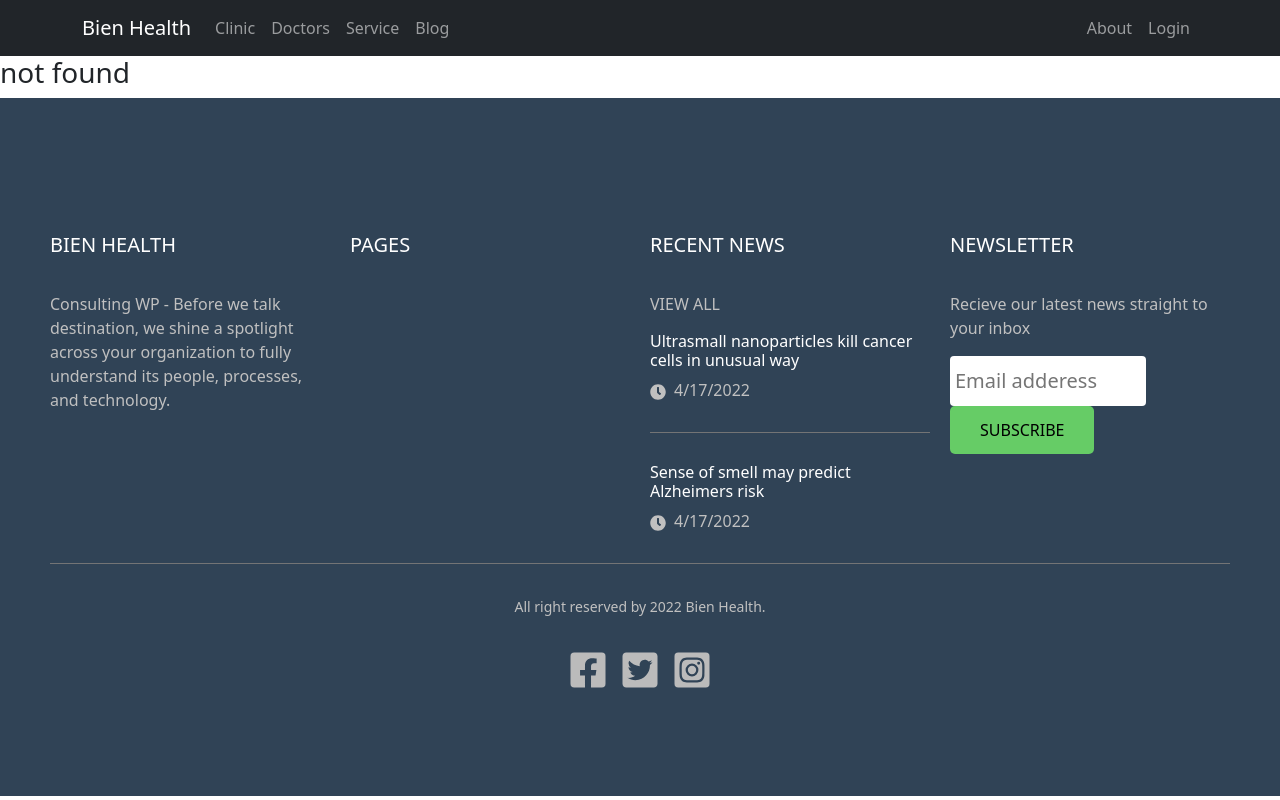
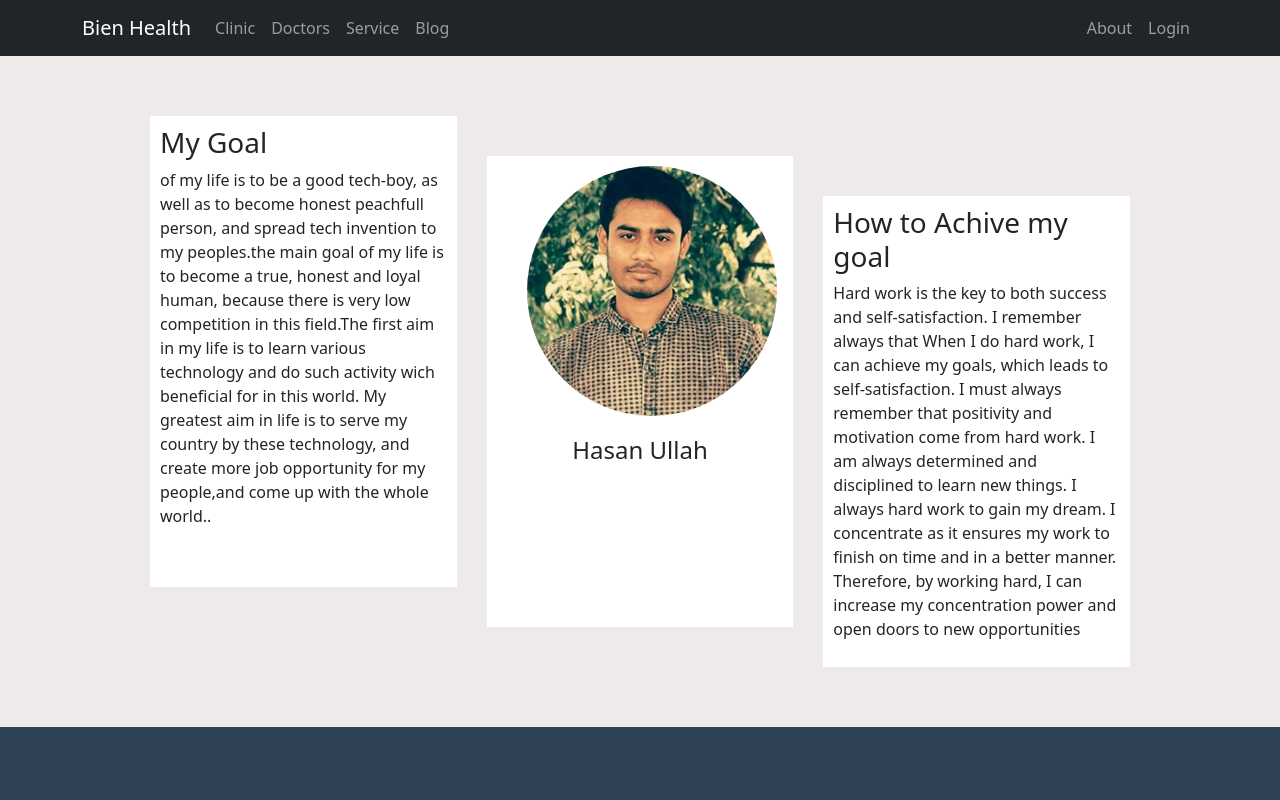
Before and after one commit to sheikhhasan124/bien-health, a React (Create React App) app: page /about in a window 1280 px wide. Shown: the top 800 px of the page. Built offline with nearby package versions, Linux system fonts and the light colour scheme; no server answers.

Commit message:
about me section added

```diff
--- a/src/App.js
+++ b/src/App.js
@@ -7,11 +7,13 @@ import Home from './pages/Home/Home/Home';
 import { Route, Routes } from 'react-router-dom';
 import NotFound from './pages/NotFound/NotFound';
 
-import Blog from './pages/Blog/Blog';
+import Blogs from './pages/Blogs/Blogs';
 import Login from './pages/Login/Login';
 import Registration from './pages/Registration/Registration';
 import Booking from './pages/Booking/Booking';
 import RequirAuth from './pages/Login/RequirAuth/RequirAuth';
+import About from './pages/About/About';
+
 
 
 
@@ -27,7 +29,8 @@ const App = () => {
                    <Booking/>
                </RequirAuth>
                }></Route>
-               <Route path='/blog' element={<Blog/>}></Route>
+               <Route path='/blog' element={<Blogs/>}></Route>
+               <Route path='/about' element={<About/>}></Route>
                <Route path='/login' element={<Login/>}></Route>
                <Route path='/registration' element={<Registration/>}></Route>
                <Route path='*' element={<NotFound/>}></Route>
--- a/src/pages/About/About.css
+++ b/src/pages/About/About.css
@@ -0,0 +1,41 @@
+.about-me-container{
+    display: grid;
+    background-color: rgb(238, 234, 234);
+    grid-template-columns: repeat(3,1fr);
+    grid-gap: 30px;
+    padding: 100px 150px;
+}
+.top{
+    position: relative;
+    top: -40px;
+}
+.bottom{
+    position: relative;
+    top: 40px;
+}
+.about-me img{
+
+    border-radius: 200px;
+    margin-left: 30px;
+}
+.about-me {
+    background-color: #fff;
+    padding: 10px;
+}
+.about-me:hover{
+    box-shadow: 1px 1px 30px rgb(199, 182, 184);
+}
+.about-me h4{
+    text-align: center;
+    margin-top: 20px;
+
+}
+@media screen and (max-width:700px) {
+    .about-me-container{
+        grid-template-columns: auto;
+        padding: 100px 60px;
+    }
+    .about-me img{
+        margin-left: 80px;
+    }
+}
--- a/src/pages/About/About.js
+++ b/src/pages/About/About.js
@@ -1,10 +1,22 @@
 import React from 'react';
 import './About.css'
+import myPic from '../../imges/me.png'
 
 const About = () => {
     return (
-        <div>
-            <h2>about</h2>
+        <div className='about-me-container'>
+            <div className='about-me top'>
+                <h3>My Goal</h3>
+                <p>of my life is to be a good tech-boy, as well as to become honest peachfull person, and spread tech invention to my peoples.the main goal of my life is to become a true, honest and loyal human, because there is very low competition in this field.The first aim in my life is to learn various technology and do such activity wich beneficial for in this world. My greatest aim in life is to serve my country by these technology, and create more job opportunity for my people,and come up with the whole world..</p>
+            </div>
+            <div className='about-me'>
+                <img src={myPic} alt="" />
+                <h4>Hasan Ullah</h4>
+            </div>
+            <div className='about-me bottom'>
+                <h3>How to Achive my goal</h3>
+                <p>Hard work is the key to both success and self-satisfaction. I remember always that  When I do hard work, I can achieve my goals, which leads to self-satisfaction. I must always remember that positivity and motivation come from hard work. I am always determined and disciplined to learn new things. I always hard work to gain my dream. I concentrate as it ensures my work to finish on time and in a better manner. Therefore, by working hard, I can increase my concentration power and open doors to new opportunities</p>
+            </div>
         </div>
     );
 };
--- a/src/pages/Blog/Blog.js
+++ /dev/null
@@ -1,12 +0,0 @@
-import React from 'react';
-import './Blog.css'
-
-const Blog = () => {
-    return (
-        <div>
-            <h1>blog</h1>
-        </div>
-    );
-};
-
-export default Blog;
--- /dev/null
+++ b/src/pages/Blogs/Blog/Blog.css
@@ -0,0 +1,5 @@
+.single-blog{
+    border: 1px solid lightgrey;
+    background-color: #fff;
+    padding: 10px;
+}
--- /dev/null
+++ b/src/pages/Blogs/Blog/Blog.js
@@ -0,0 +1,14 @@
+import React from 'react';
+import './Blog.css'
+
+const Blog = ({blog}) => {
+    const {qus, ans}=blog;
+    return (
+        <div className='single-blog'>
+            <h3>{qus}</h3>
+            <p>{ans}</p>
+        </div>
+    );
+};
+
+export default Blog;
--- /dev/null
+++ b/src/pages/Blogs/BlogData.js
@@ -0,0 +1,27 @@
+export const BlogData = [
+    {
+        id:1,
+        qus:"Difference between authorization and authentication?",
+        ans:"Authentication is the process of verifying who someone is by user id and password. And Authorization is the process of verifying what specific data, application user has assess to. So there are differense here, For more details the process of confirming employees ID and Password is called authentication , but which employee which work section is called authorization."
+    },
+    {
+        id:2,
+        qus:"Why are you using firebase?. What other option do you have to implement authentication?",
+        ans:`There are so many benefits for developer using Firebase.Firebase manages all data real-time in the database. create application without backend server, quick display data in the application, No need extra money spent for backend server,No SQL database so it is more faster,Sync real time data in the application.There are some tools that alternative of firebase.Some of here AuthO, STYTCH, ORY, SUPABASE,  OKTA
+        PINGLDENTITY,  KEYCLOAK, FRONTEGG, AUTHRESS
+        AMAZON COGNITO, ONELOGIN`
+    },
+    {
+        id:1,
+        qus:"What other service dose firebase provide other than authentication?",
+        ans:`There are many services which Firebase provides, Most useful of them are
+        Cloud Firestore.
+        Cloud Functions.
+        Authentication.
+        Hosting.
+        Cloud Storage.
+        Google Analytics.
+        Predictions.
+        Cloud Messaging.`
+    }
+]
--- /dev/null
+++ b/src/pages/Blogs/Blogs.css
@@ -0,0 +1,13 @@
+.blogs-container{
+    display: grid;
+    grid-template-columns: repeat(3, 1fr);
+    grid-gap: 20px;
+    padding: 50px 10px;
+    background-color: lightgray;
+}
+
+@media screen and (max-width:700px) {
+    .blogs-container{
+        grid-template-columns: auto;
+    }
+}
--- /dev/null
+++ b/src/pages/Blogs/Blogs.js
@@ -0,0 +1,18 @@
+import React, { useState } from 'react';
+import './Blogs.css'
+import { BlogData } from './BlogData';
+import Blog from './Blog/Blog';
+
+const Blogs = () => {
+    const [blogs, setBlogs]=useState(BlogData)
+    return (
+        <div>
+
+           <div className="blogs-container">
+           {blogs.map(blog=><Blog key={blog.id} blog={blog}/>)}
+           </div>
+        </div>
+    );
+};
+
+export default Blogs;
--- a/src/pages/Home/Service/Service.css
+++ b/src/pages/Home/Service/Service.css
@@ -23,3 +23,8 @@
     text-decoration: none;
     width: 100%;
 }
+@media screen and (max-width:700px) {
+    .single-service{
+       width: 100%;
+    }
+}
--- a/src/pages/Home/Servicec/Services.css
+++ b/src/pages/Home/Servicec/Services.css
@@ -14,3 +14,9 @@
     text-align: center;
     margin-bottom: 40px;
 }
+@media screen and (max-width:700px) {
+    .service-container{
+        grid-template-columns: auto;
+        padding: 0 50px;
+    }
+}
```
Also changed, not shown: src/imges/me.png (added), src/pages/Blog/Blog.css (deleted).
